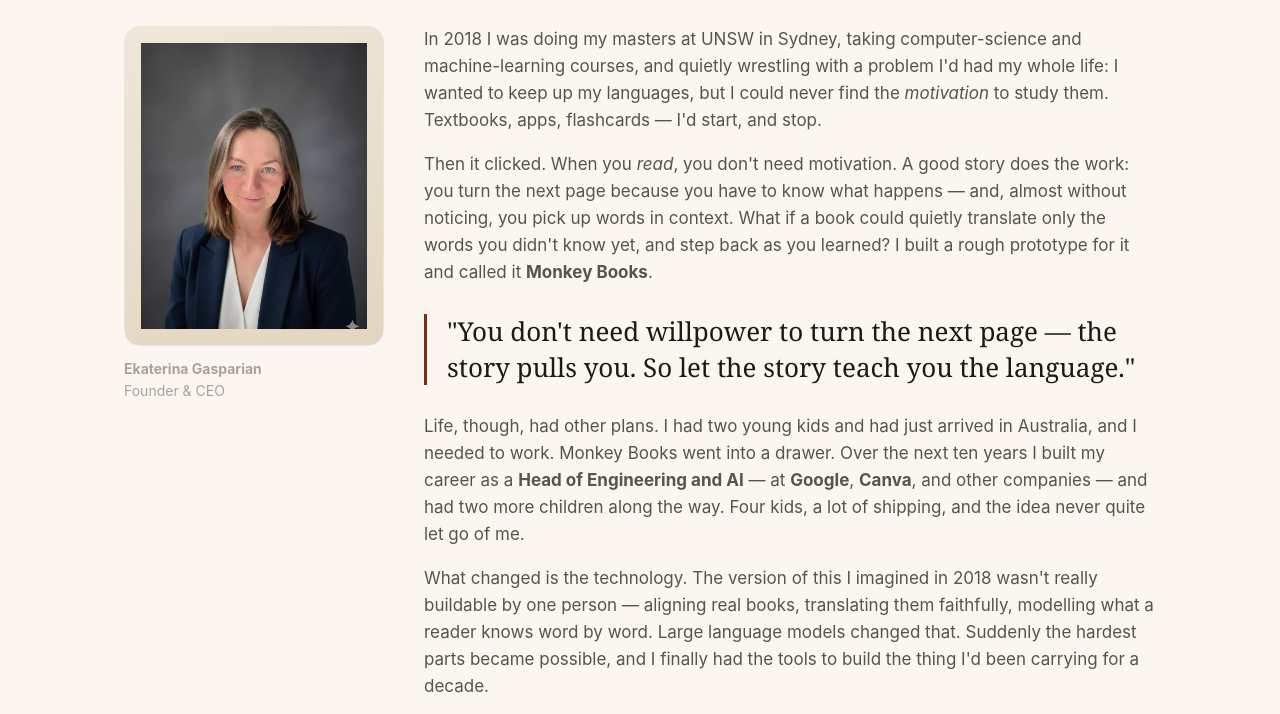
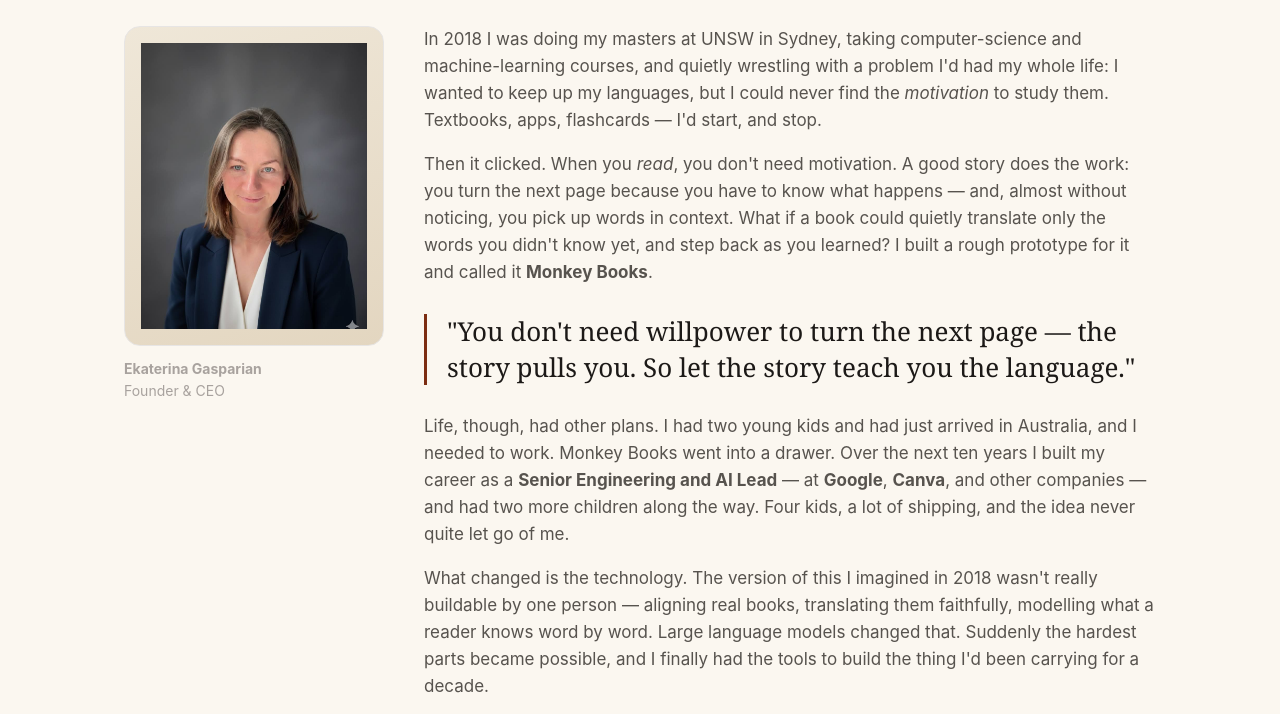
Before and after one commit to Boosya/logia-site, a plain HTML site: page about.html in a window 1280 px wide. Shown: the part 328-1042 px from the top of the page. Drawn offline with Linux system fonts and the light colour scheme.

Commit message:
new icon

```diff
--- a/about.html
+++ b/about.html
@@ -57,7 +57,7 @@
                     <p>
                         Life, though, had other plans. I had two young kids and had just arrived in Australia, and I
                         needed to work. Monkey Books went into a drawer. Over the next ten years I built my career as a
-                        <strong>Head of Engineering and AI</strong> — at <strong>Google</strong>, <strong>Canva</strong>,
+                        <strong>Senior Engineering and AI Lead</strong> — at <strong>Google</strong>, <strong>Canva</strong>,
                         and other companies — and had two more children along the way. Four kids, a lot of shipping, and
                         the idea never quite let go of me.
                     </p>
```
Also changed, not shown: 1 other file.
